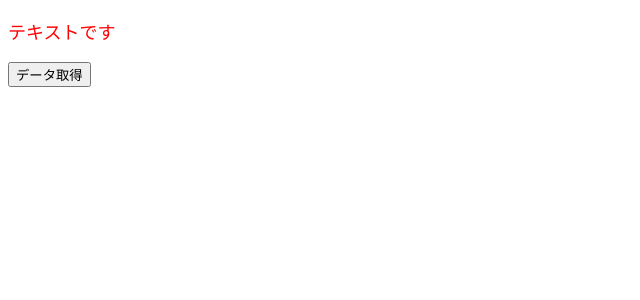
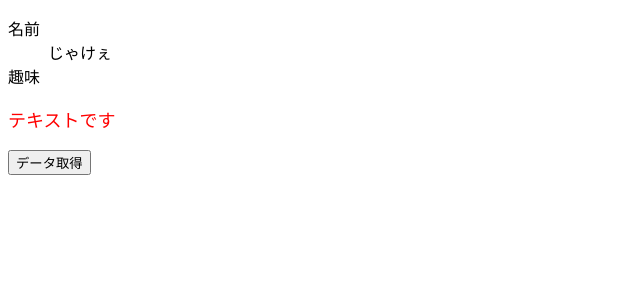
Before and after one commit to C-Sharpener/react-stepup-10, a React (Create React App) app: page / in a window 1280 px wide. Shown: the top 300 px of the page, without its empty margins (0-640 px from the left). Built offline with nearby package versions, Linux system fonts and the light colour scheme.

Commit message:
Optional Chainingを導入した

```diff
--- a/src/App.tsx
+++ b/src/App.tsx
@@ -4,6 +4,8 @@
 import { Todo } from "./Todo";
 import { TodoType } from "./types/todo";
 import { Text } from "./Text";
+import { UserProfile } from "./UserProfile";
+import { User } from "./types/user";
 
 // type TodoType = {
 //   // "userId": 1,
@@ -15,6 +17,11 @@
 //   title: string;
 //   completed: boolean;
 // };
+
+const user: User = {
+  name: "じゃけぇ"
+  // hobbies: ["映画", "ゲーム"]
+};
 
 export default function App() {
   // const [todos, setTodos] = useState<any>([]);
@@ -33,6 +40,8 @@
   };
   return (
     <div className="App">
+      {/* <UserProfile /> */}
+      <UserProfile user={user} />
       {/* <Text /> */}
       <Text color="red" fontSize="18px" />
       <button onClick={onClickFetchData}>データ取得</button>
--- /dev/null
+++ b/src/UserProfile.tsx
@@ -0,0 +1,21 @@
+import { VFC } from "react";
+import { User } from "./types/user";
+
+type Props = {
+  user: User;
+};
+
+// export const UserProfile: VFC<> = (props) => {
+// export const UserProfile: VFC<User> = (props) => {
+export const UserProfile: VFC<Props> = (props) => {
+  const { user } = props;
+  return (
+    <dl>
+      <dt>名前</dt>
+      <dd>{user.name}</dd>
+      <dt>趣味</dt>
+      {/* <dd>{user.hobbies.join(" / ")}</dd> */}
+      <dd>{user.hobbies?.join(" / ")}</dd>
+    </dl>
+  );
+};
--- /dev/null
+++ b/src/types/user.ts
@@ -0,0 +1,4 @@
+export type User = {
+  name: string;
+  hobbies?: Array<string>;
+};
```
